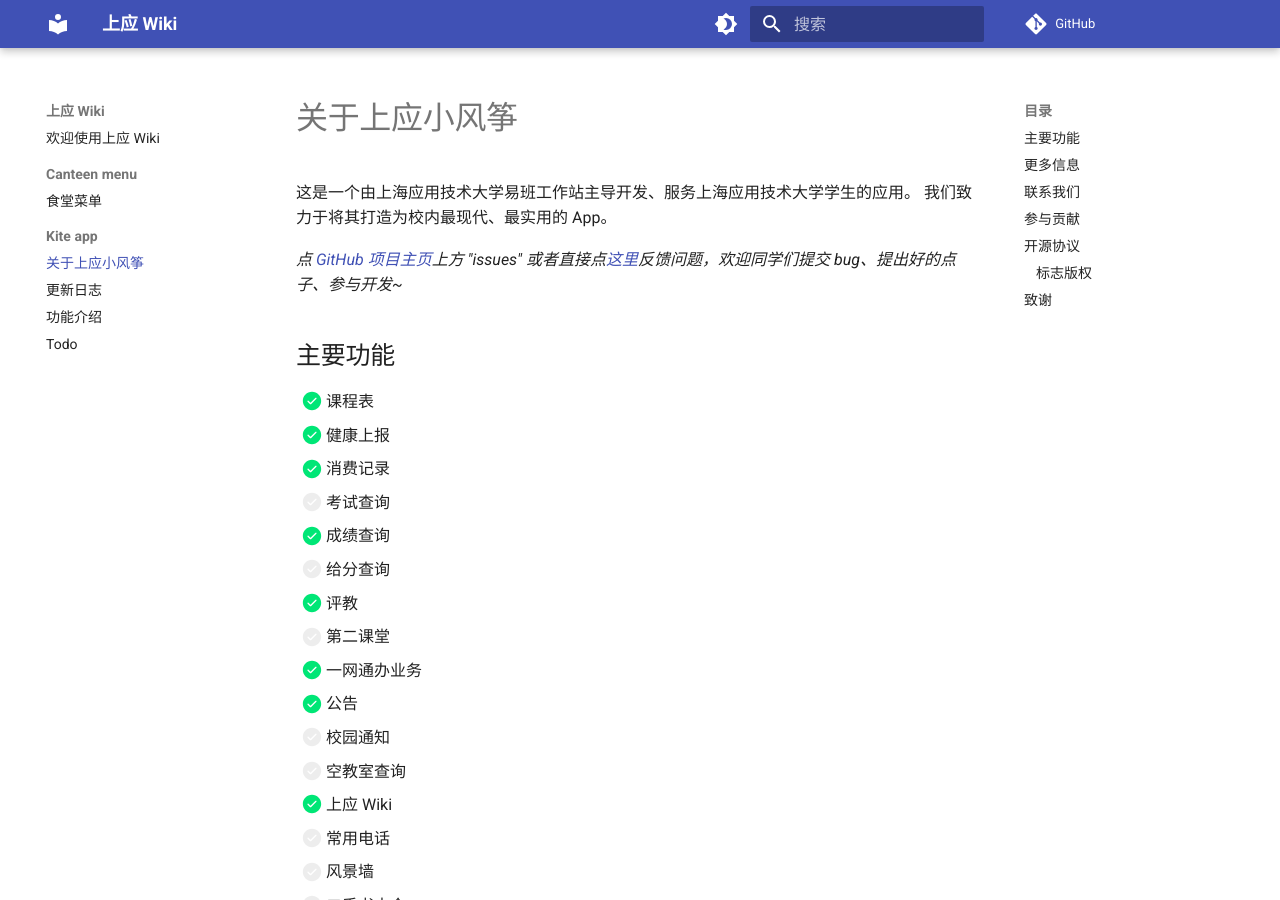
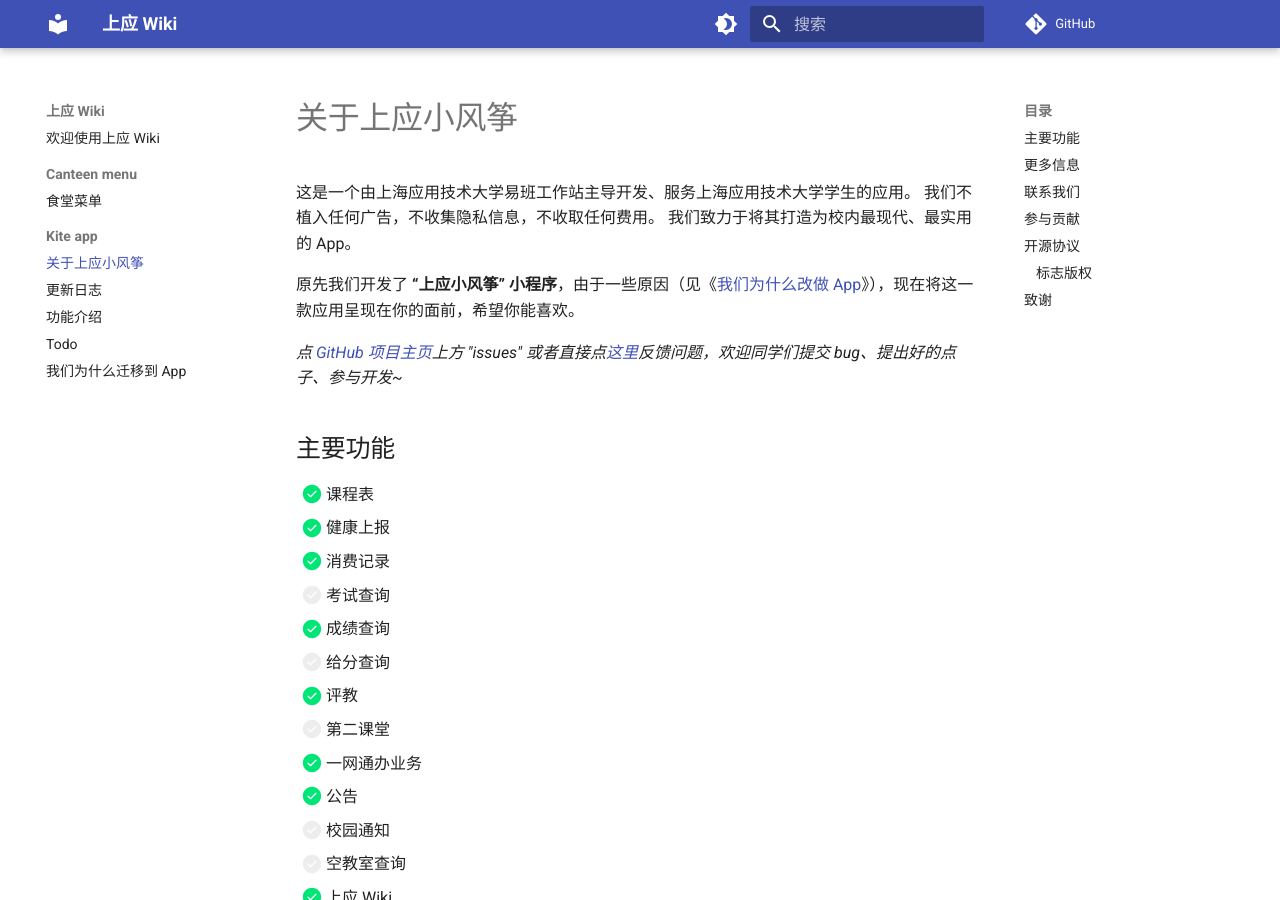
Before and after one commit to SIT-kite/SIT-wiki, an MkDocs documentation site: the page built from docs/kite-app/about.md, in a window 1280 px wide and 900 px high. Built offline with MkDocs 1.6.1 and Material for MkDocs 9.7.7, drawn with Linux system fonts in a browser that asks for light colours; comment, search, counter and statistics services are not loaded.

```diff
--- a/docs/kite-app/about.md
+++ b/docs/kite-app/about.md
@@ -1,9 +1,11 @@
 # 关于上应小风筝
 
-这是一个由上海应用技术大学易班工作站主导开发、服务上海应用技术大学学生的应用。
-我们致力于将其打造为校内最现代、最实用的 App。
+这是一个由上海应用技术大学易班工作站主导开发、服务上海应用技术大学学生的应用。 我们不植入任何广告，不收集隐私信息，不收取任何费用。 我们致力于将其打造为校内最现代、最实用的 App。
 
-_点 [GitHub 项目主页](https://github.com/SIT-kite/kite-app)上方 "issues" 或者直接点[这里](https://github.com/SIT-kite/kite-app/issues)反馈问题，欢迎同学们提交 bug、提出好的点子、参与开发~_
+原先我们开发了 **“上应小风筝” 小程序**，由于一些原因（见《[我们为什么改做 App](why-do-we-migrate.md)》），现在将这一款应用呈现在你的面前，希望你能喜欢。
+
+_点 [GitHub 项目主页](https://github.com/SIT-kite/kite-app)上方 "issues"
+或者直接点[这里](https://github.com/SIT-kite/kite-app/issues)反馈问题，欢迎同学们提交 bug、提出好的点子、参与开发~_
 
 ## 主要功能
 
```
Also changed, not shown: docs/kite-app/why-do-we-migrate.md (added, +40 -0 lines).
